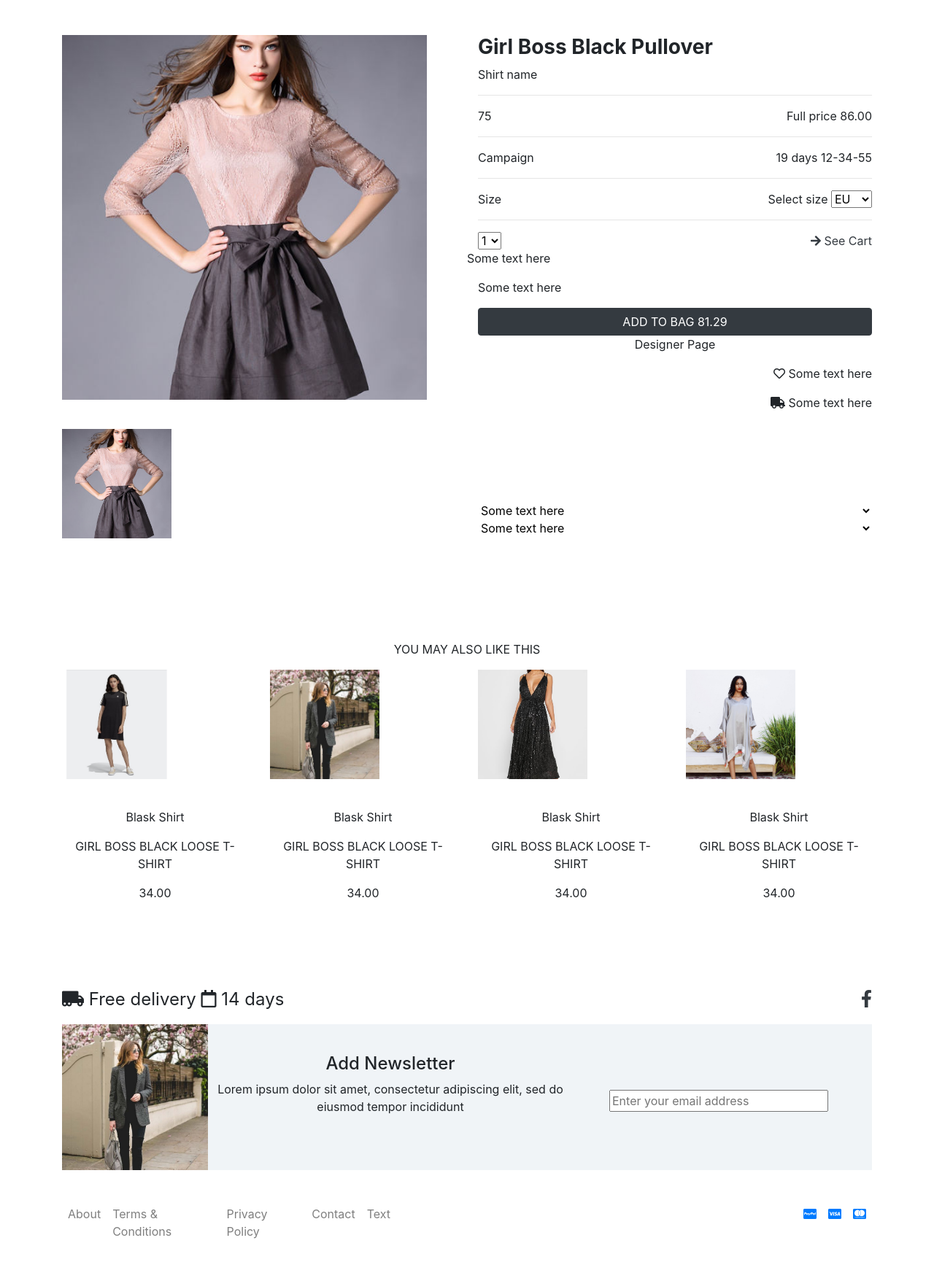
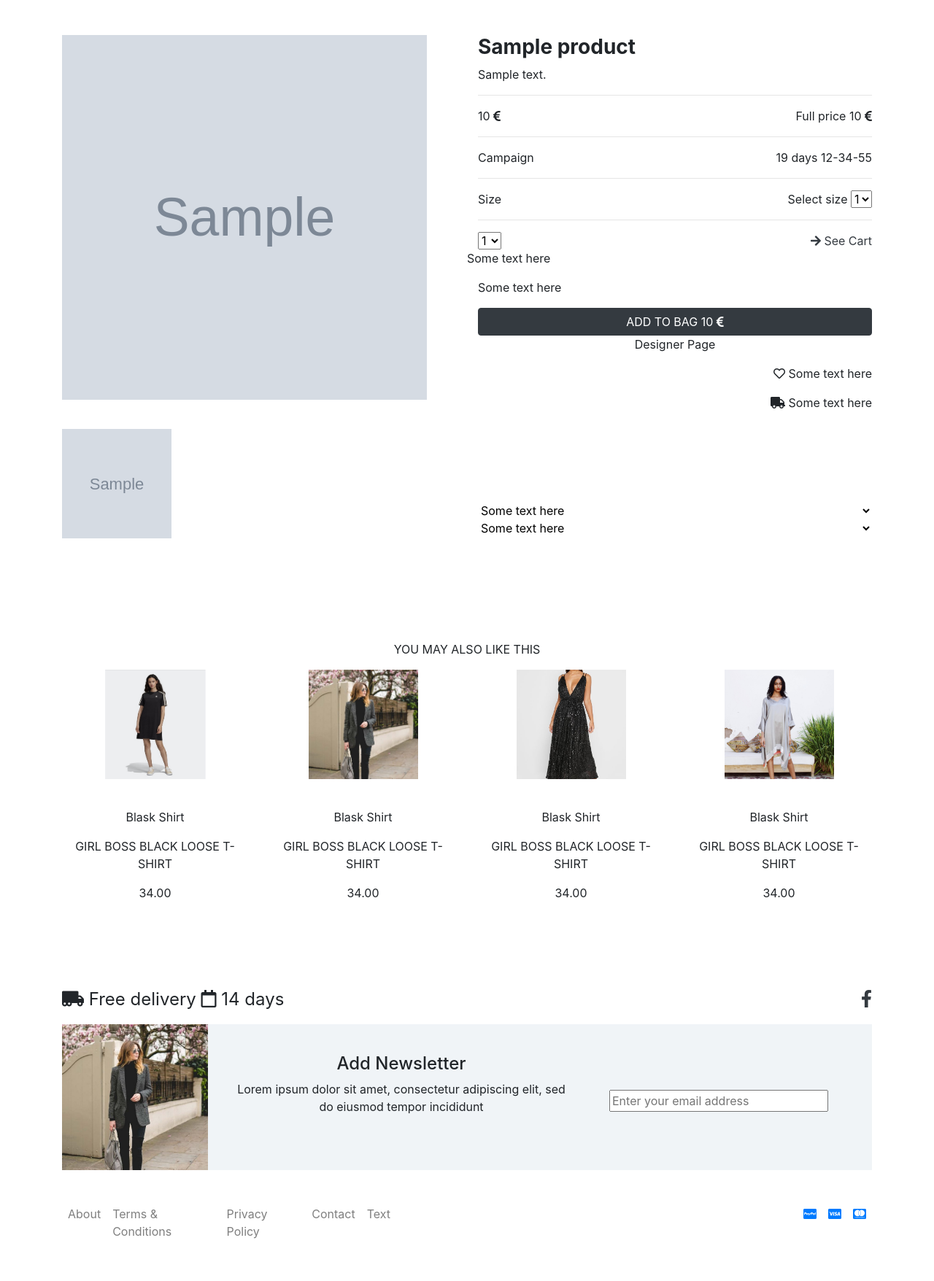
Before and after one commit to zorangogusev/ecommerce, a Symfony app: template templates/home/view-product.html.twig in a window 1280 px wide. Shown: the part 112-1868 px from the top of the page at 73% size. Run offline with Twig, Linux system fonts and the light colour scheme; the template is opened without the code that fills it: most values are stand-ins (such as "Sample title", 1, 10 or a date in 2020); grey boxes marked "Sample" are stand-in pictures; some libraries are stand-ins or nearby versions.

Commit message:
view-product page

```diff
--- a/public/css/main.css
+++ b/public/css/main.css
@@ -62,6 +62,7 @@
     float: left;
     max-width: 500px;
     padding-top: 40px;
+    padding-left: 30px;
 }
 
 .footer-div-middle-third-div {
@@ -104,6 +105,8 @@
     margin: 15px auto 0 auto;
 }
 
+.float-none { float: none !important; }
+
 @media (max-width: 1200px) {
     .nab-bar-kids-margin-right { margin-right: 250px; }
     .nab-bar-collection-margin-left { margin-left: 190px; }
@@ -117,6 +120,14 @@
     .nab-bar-collection-margin-left { margin-left: 0; }
     .footer-div-middle { min-height: 520px; }
     .footer-div-third-margin-right { margin-right: 100px; }
+    .div-footer-image { float: none; }
+
+    .footer-div-middle-second-div {
+        float: none;
+        max-width: 900px;
+        padding-top: 40px;
+        padding-left: 0;
+    }
 } /* - end @media (max-width:991px) */
 
 @media (max-width: 767px) {
--- a/public/js/custom.js
+++ b/public/js/custom.js
@@ -1 +1,24 @@
-let test = 'test';
+$(document).ready(function(){
+   calculatePrice();
+});
+
+$('.select-product-quantity').on('change', function () {
+   calculatePrice();
+});
+
+$('.select-size-of-product').on('change', function () {
+   calculatePrice();
+});
+
+function calculatePrice() {
+   let productPrice = $('.select-size-of-product').find(":selected").attr('data-price');
+   let productQuantity = $('.select-product-quantity').find(":selected").attr('data-quantity');
+   let displayProductPrice = $('.price-for-product');
+   let displayProductFullPrice = $('.full-price-for-product');
+   let buttonProductFullPrice = $('.button-full-price-for-product');
+   let totalPrice = productPrice * productQuantity
+
+   displayProductPrice.html(productPrice);
+   displayProductFullPrice.html(productPrice);
+   buttonProductFullPrice.html('ADD TO BAG' + ' ' + totalPrice + ' ' + '<i class="fas fa-euro-sign"></i>');
+}
--- a/templates/home/view-product.html.twig
+++ b/templates/home/view-product.html.twig
@@ -5,18 +5,18 @@
     <div>
         <div class="row mt-5">
             <div class="col-md-6">
-                <div class="div-big-image mx-auto" style="background-image:url('/images/image-1.jpg')"></div>
+                <div class="div-big-image mx-auto" style="background-image:url('/images/{{ product.image }}')"></div>
             </div>
             <div class="col-md-6">
-                <h3 class="font-weight-bold">Girl Boss Black Pullover</h3>
-                <p>Shirt name</p>
+                <h3 class="font-weight-bold">{{ product.name }}</h3>
+                <p>{{ product.description }}</p>
                 <hr>
                 <div class="row">
                     <div class="col-6 text-left">
-                        75
+                        <span class="price-for-product">75</span> <i class="fas fa-euro-sign"></i>
                     </div>
                     <div class="col-6 text-right">
-                        Full price 86.00
+                        Full price <span class="full-price-for-product">75</span> <i class="fas fa-euro-sign"></i>
                     </div>
                 </div>
                 <hr>
@@ -35,18 +35,21 @@
                     </div>
                     <div class="col-6 text-right">
                         Select size
-                        <select>
-                            <option>EU</option>
-                            <option>USA</option>
+                        <select class="select-size-of-product">
+                            {% for productAttribute in productAttributes %}
+                            <option data-productAttributeId="{{ productAttribute.id }}" data-price="{{ productAttribute.price }}">
+                                {{ productAttribute.size }}
+                            </option>
+                            {% endfor %}
                         </select>
                     </div>
                 </div>
                 <hr>
                 <div class="row">
                     <div class="col-6 text-left">
-                        <select>
-                            <option>1</option>
-                            <option>2</option>
+                        <select class="select-product-quantity">
+                            <option data-quantity="1">1</option>
+                            <option data-quantity="2">2</option>
                         </select>
                     </div>
                     <div class="col-6 text-right">
@@ -56,7 +59,7 @@
                 </div>
                 <div>
                     <p>Some text here</p>
-                    <button class="btn btn-block btn-dark">ADD TO BAG 81.29</button>
+                    <button class="btn btn-block btn-dark button-full-price-for-product"> </button>
                     <p class="text-center">Designer Page</p>
                 </div>
                 <div>
@@ -68,7 +71,7 @@
 
         <div class="row">
             <div class="col-md-6 div-small-image-pl">
-                <div class="div-small-image mx-auto" style="background-image:url('/images/image-1.jpg')"></div>
+                <div class="div-small-image mx-auto" style="background-image:url('/images/{{ product.image }}')"></div>
             </div>
             <div class="col-md-6">
                 <div class="div-custom-select-class">
@@ -95,7 +98,7 @@
             <div class="col-md-3">
                 <div class="row">
                     <div class="col-12 div-small-image-pl">
-                        <div class="div-small-image mx-auto" style="background-image:url('/images/image-2.jpeg')"></div>
+                        <div class="div-small-image mx-auto float-none" style="background-image:url('/images/image-2.jpeg')"></div>
                     </div>
                     <div class="col-12 ">
                         <p>Blask Shirt</p>
@@ -107,7 +110,7 @@
             <div class="col-md-3">
                 <div class="row">
                     <div class="col-12 div-small-image-pl">
-                        <div class="div-small-image mx-auto" style="background-image:url('/images/image-3.jpg')"></div>
+                        <div class="div-small-image mx-auto float-none" style="background-image:url('/images/image-3.jpg')"></div>
                     </div>
                     <div class="col-12 ">
                         <p>Blask Shirt</p>
@@ -119,7 +122,7 @@
             <div class="col-md-3">
                 <div class="row">
                     <div class="col-12 div-small-image-pl">
-                        <div class="div-small-image mx-auto" style="background-image:url('/images/image-4.jpg')"></div>
+                        <div class="div-small-image mx-auto float-none" style="background-image:url('/images/image-4.jpg')"></div>
                     </div>
                     <div class="col-12 ">
                         <p>Blask Shirt</p>
@@ -131,7 +134,7 @@
             <div class="col-md-3">
                 <div class="row">
                     <div class="col-12 div-small-image-pl">
-                        <div class="div-small-image mx-auto" style="background-image:url('/images/image-5.jpg')"></div>
+                        <div class="div-small-image mx-auto float-none" style="background-image:url('/images/image-5.jpg')"></div>
                     </div>
                     <div class="col-12 ">
                         <p>Blask Shirt</p>
--- a/templates/partials/_footer.html.twig
+++ b/templates/partials/_footer.html.twig
@@ -11,7 +11,7 @@
 
     <div class="footer-div-middle">
         <div class="div-footer-image mx-auto" style="background-image:url('/images/image-3.jpg')"></div>
-        <div class="text-center footer-div-middle-second-div" style="max-width: 500px; padding-top: 40px;">
+        <div class="text-center footer-div-middle-second-div">
             <h4>Add Newsletter</h4>
             Lorem ipsum dolor sit amet, consectetur adipiscing elit, sed do eiusmod tempor incididunt
         </div>
```
Also changed, not shown: src/Controller/HomeController.php (+9 -2 lines), README.md.
